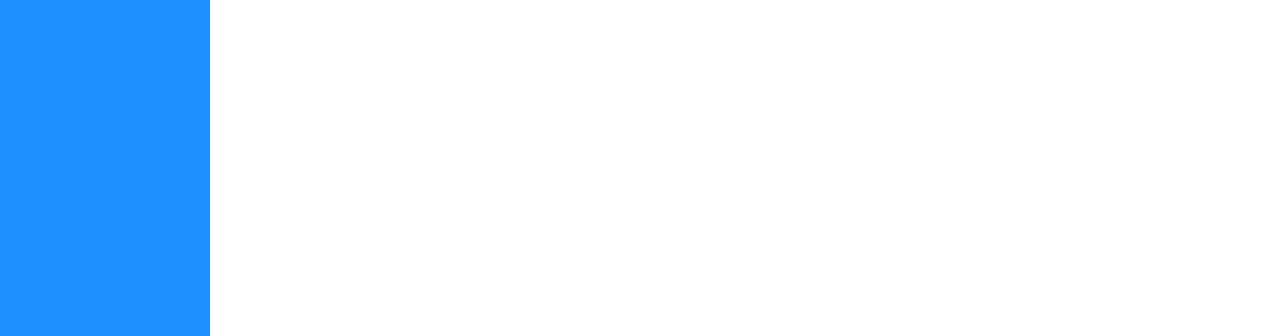
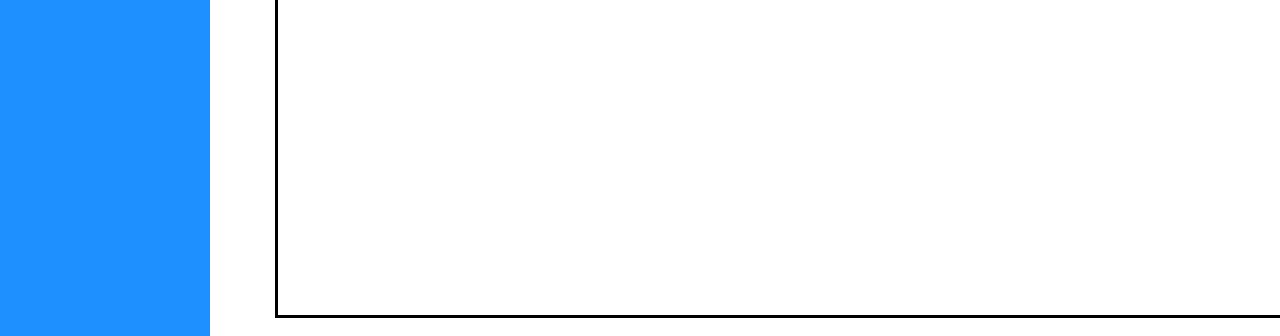
Before and after one commit to HenricTay/WEBAPDE-, a plain HTML site: page MP1 - From Scratch/dashboard.html in a window 1280 px wide. Shown: the part 488-824 px from the top of the page. After the commit the page ends 800 px from the top, so only its background shows below. Drawn offline with Linux system fonts and the light colour scheme; a web font is replaced by a local one.

Commit message:
inner box div

```diff
--- a/MP1 - From Scratch/dashboard.html
+++ b/MP1 - From Scratch/dashboard.html
@@ -1,27 +1,35 @@
 <html>
     <head>
         <title>Krusty Korp. Dashboard</title>
+        <!-- /************************************ TABLE ************************************/ -->
+        <!-- <script src="jquery.js"> </script>
+        <link rel="stylesheet" type="text/css" href="upload.css">
+        <link rel="stylesheet" type="text/css" href="//cdn.datatables.net/1.10.19/css/jquery.dataTables.min.css">
+        <script type="text/javascript" charset="utf8" src="//cdn.datatables.net/1.10.19/js/jquery.dataTables.min.js"> </script>
+        <script src="https://ajax.googleapis.com/ajax/libs/jquery/1.10.1/jquery.min.js"></script> -->
 
         <style>
         /************************************ NAVBAR ************************************/
         body,html{
             margin: 0;
             padding: 0;
+
         }
         .header{
             width:186px;
             height:100%;
             background-color:dodgerblue;
             color: white; /* Black text color */
-            display: block; /* Make the links appear below each other */
+            display: inline-block; /* Make the links appear below each other */
             padding: 12px; /* Add some padding */
             text-decoration: none; /* Remove underline from links */
+            position: fixed;
         }
         h1{
             padding: 3px;
             float: left;
             margin-left: 2%;
-            margin-top: 10px;
+            margin-top: 190px;
             font-family: spongeBob;
             color: #ffff;
         }
@@ -54,7 +62,8 @@
         img{
             width:150px;
             margin-left: 22px;
-            position: relative;
+            position: absolute;
+            display: block;
         }
         @font-face{
             font-family: spongeBob;
@@ -81,15 +90,32 @@
             display: block;
         }
         /***********************************************************************************/
+        /*********************************MAIN BOXES****************************************/
+
+        .innerbox{
+            position:absolute;
+            width: 80%;
+            height: 100%;
+            border-style: solid;
+            border-color: black;
+            color: black;
+            margin: 0 0 0 21.5%;
+            display: inline;
+        }
+
+        .rounded{
+            border-radius:10px;
+        }
         </style>
     </head>
 
 
-    <body>
+    <body style="display:block">
+        <!------------------------ NAVBAR -------------------------->
         <div class="header">
-            <img src="krustykrabLogo.png">
                 <h1>KRAB<span> KORPORATION</span></h1>
                     <nav>
+                        <img src="krustykrabLogo.png">
                         <ul>
                             <li><a href="charts.html">CHARTS</a></li>
                             <li><a href="tables.html">TABLES</a></li>
@@ -103,7 +129,12 @@
                             </li>
                         </ul>
                     </nav>
-            </header>
+                </header>
+            <!------------------------ TABLE -------------------------->
+        </div>
+
+        <div class="innerbox">
+                hello
         </div>
     </body>
 </html>
```
